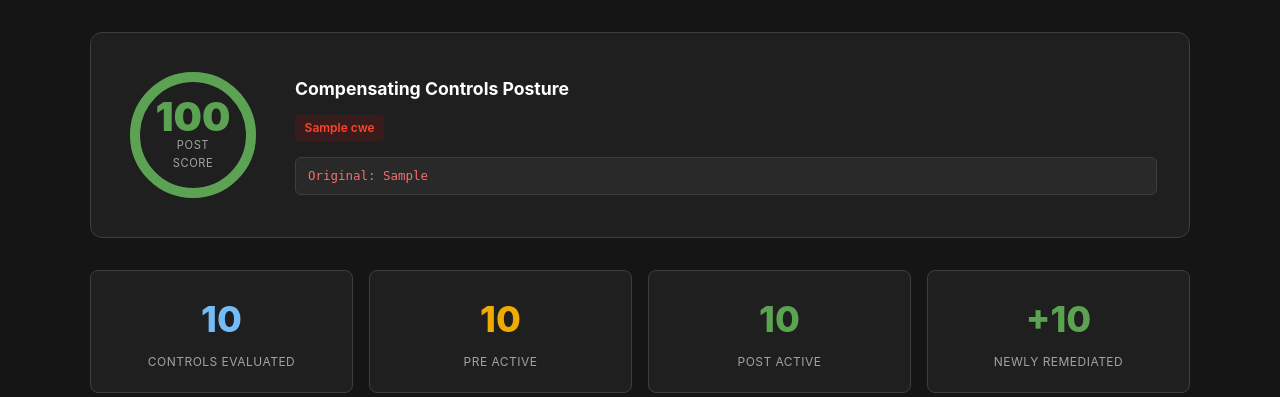
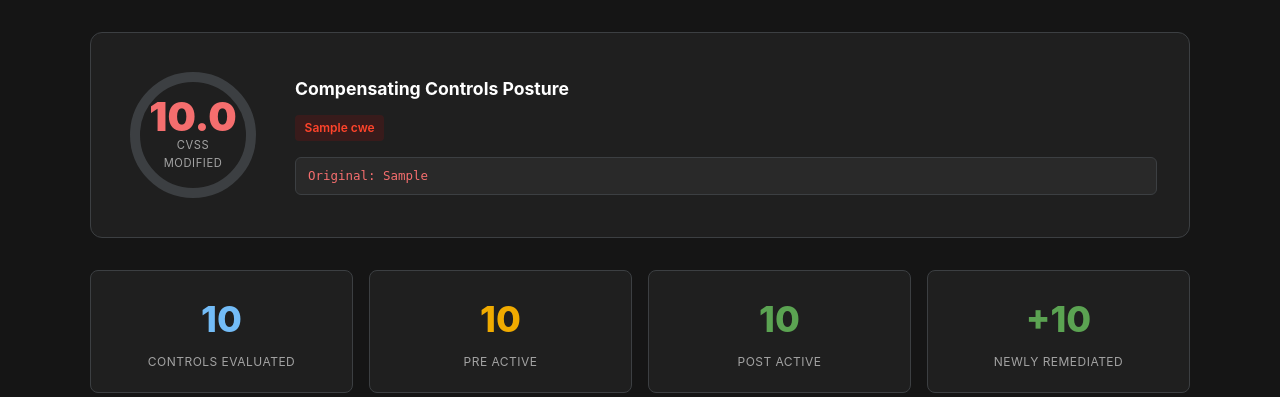
Before and after one commit to nmartins0611/lightwell-patch-to-production, a Flask app: template templates/posture_report.html.j2 in a window 1280 px wide. Shown: the part 125-522 px from the top of the page. Run offline with Flask 3, Linux system fonts and the light colour scheme; the template is opened without the code that fills it: most values are stand-ins (such as "Sample title", 1, 10 or a date in 2020).

Commit message:
Fix posture report gauge to show CVSS modified score
Was showing control pass rate percentage (e.g. 18%), now shows
the actual CVSS modified score (e.g. 6.4) with risk-based colour.

```diff
--- a/templates/posture_report.html.j2
+++ b/templates/posture_report.html.j2
@@ -217,7 +217,11 @@
 {% set post_attenuation = report.post_remediation.attenuation | default([]) %}
 {% set pre_sim = report.pre_remediation.simulation | default({}) %}
 {% set post_sim = report.post_remediation.simulation | default({}) %}
-{% set score_color = '--pass-light' if post_rate >= 50 else ('--warn' if post_rate >= 25 else '--fail-light') %}
+{% set base_score = post_sim.original.score | default(10.0) | float %}
+{% set post_score = post_sim.modified.score | default(base_score) | float %}
+{% set pre_score = pre_sim.modified.score | default(base_score) | float %}
+{% set score_pct = ((base_score - post_score) / base_score * 100) if base_score > 0 else 0 %}
+{% set score_color = '--pass-light' if post_score <= 4.0 else ('--warn' if post_score <= 7.0 else '--fail-light') %}
 
   <div class="score-hero">
     <div class="score-ring">
@@ -226,12 +230,12 @@
         <circle class="ring-fill" cx="70" cy="70" r="58"
           stroke="var({{ score_color }})"
           stroke-dasharray="364.4"
-          stroke-dashoffset="{{ 364.4 - (364.4 * post_rate / 100) }}">
+          stroke-dashoffset="{{ 364.4 - (364.4 * score_pct / 100) }}">
         </circle>
       </svg>
       <div class="score-label">
-        <div class="score-number" style="color: var({{ score_color }})">{{ '%0.0f' | format(post_rate) }}</div>
-        <div class="score-unit">Post Score</div>
+        <div class="score-number" style="color: var({{ score_color }})">{{ '%0.1f' | format(post_score) }}</div>
+        <div class="score-unit">CVSS Modified</div>
       </div>
     </div>
     <div class="score-details">
```
